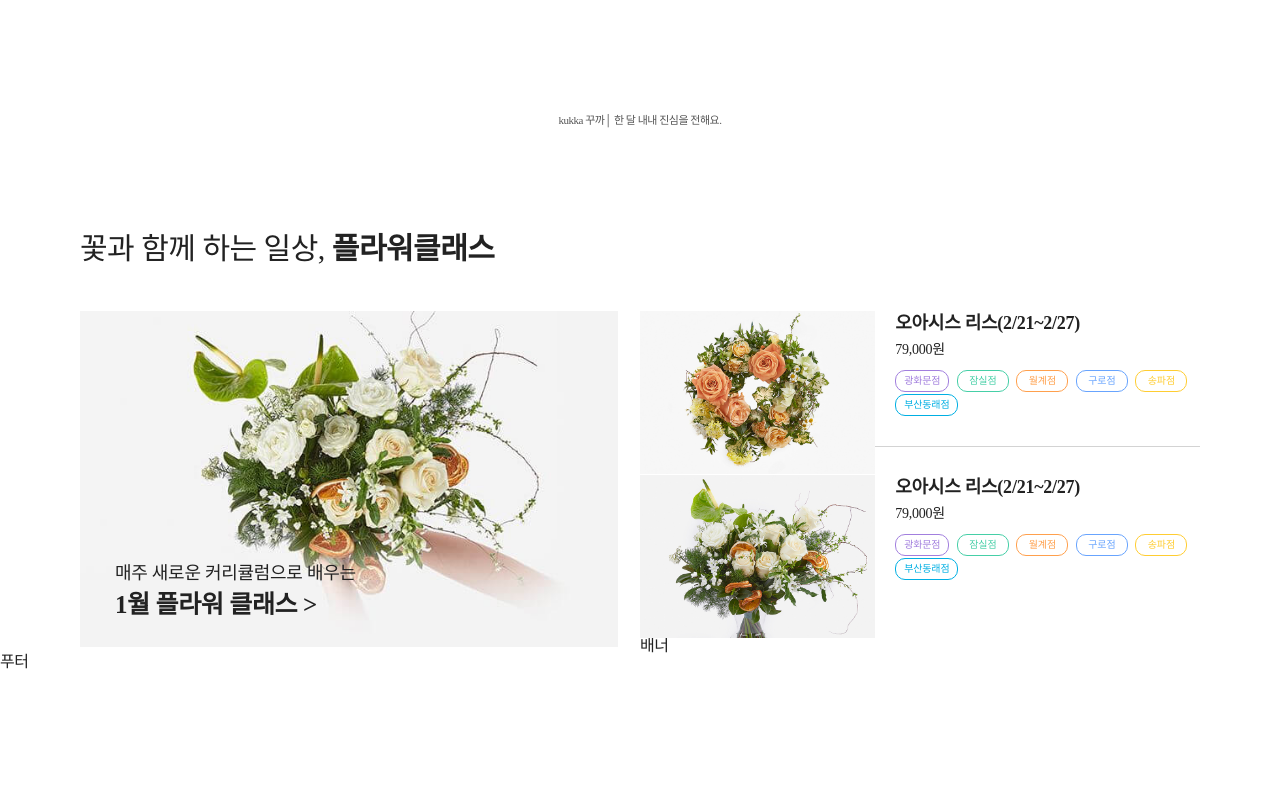
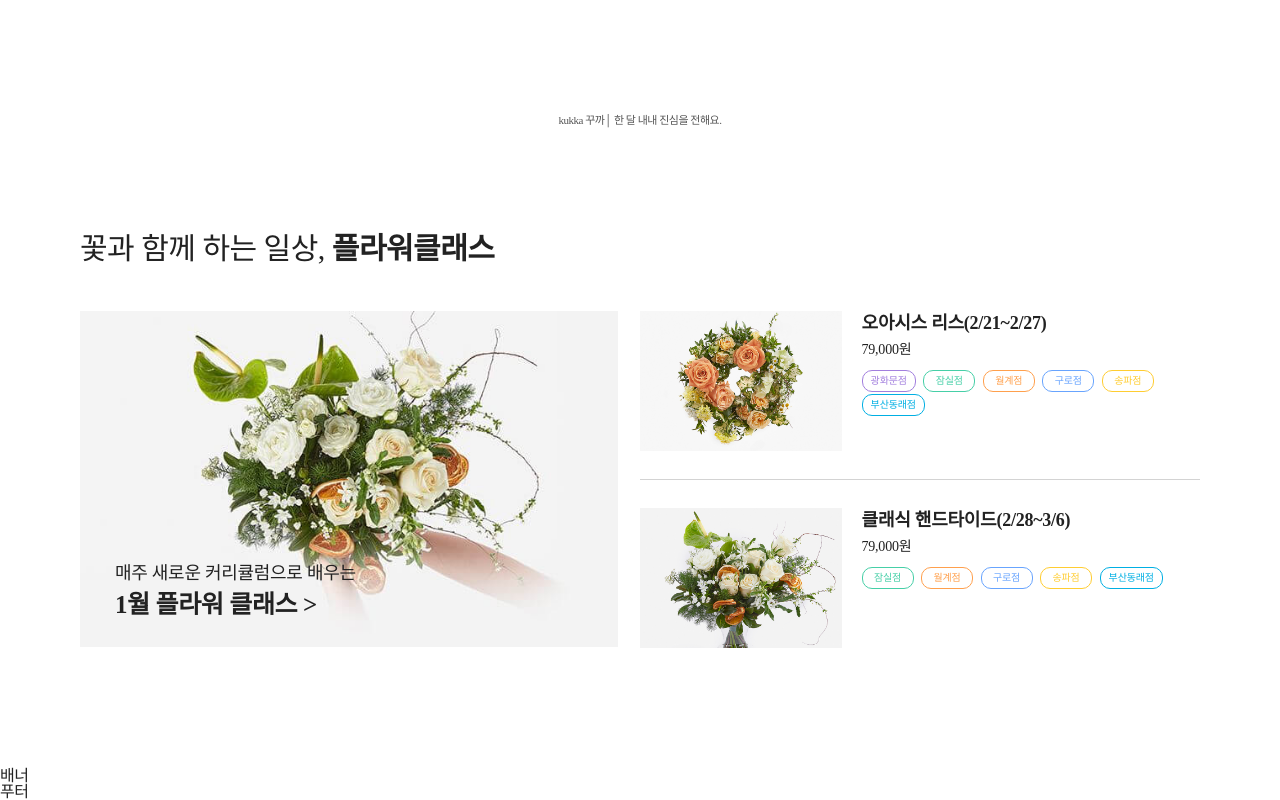
Before and after one commit to PreOnBoarding-Team17/Week4_JavaScript, a plain HTML site: page index.html in a window 1280 px wide. Shown: the part 645-1445 px from the top of the page. Before the commit the page ends 1315 px from the top, so only its background shows below. Drawn offline with Linux system fonts and the light colour scheme.

Commit message:
feat #3: 슬라이더 레이아웃 완성

```diff
--- a/CSS/Slider.css
+++ b/CSS/Slider.css
@@ -1,7 +1,9 @@
+.slider {
+  box-sizing: border-box;
+}
 .slider__header {
   padding: 40px 20px 0;
 }
-
 .slider__title {
   font-size: 22px;
   line-height: 34px;
@@ -18,6 +20,9 @@
   position: relative;
   display: block;
 }
+.slider__main--img {
+  width: 100%;
+}
 .slider__main--image {
   position: absolute;
   top: 0;
@@ -27,11 +32,6 @@
   background-position: center center;
   background-repeat: no-repeat;
   background-size: cover;
-}
-.slider__main--img {
-  width: 100%;
-  vertical-align: top;
-  border: 0;
 }
 .slider__main--title {
   position: absolute;
@@ -43,11 +43,6 @@
   overflow: hidden;
   text-overflow: ellipsis;
   white-space: nowrap;
-  font-size: 16px;
-  line-height: 24px;
-  font-weight: 700;
-  letter-spacing: -0.24px;
-  color: #222222;
 }
 .slider__main--subtitle {
   position: absolute;
@@ -64,19 +59,34 @@
   letter-spacing: -0.21px;
   color: #222;
 }
+.slider__sub {
+  list-style: none;
+  letter-spacing: -0.5px;
+  padding: 0;
+  margin: 0;
+}
 .slider__sub--item {
   padding-top: 20px;
+  margin: 0;
+  padding: 0;
+  letter-spacing: -0.5px;
+  outline-width: 1px;
 }
 .slider__sub--wrapper {
   position: relative;
-  padding: 0;
+  padding: 0 0 30px 160px;
   display: block;
+  margin-block-start: 1em;
+  margin-block-end: 1em;
+  margin-inline-start: 0px;
+  margin-inline-end: 0px;
 }
 .slider__sub--thumbnail {
   position: absolute;
   top: 0;
   left: 0;
   width: 144px;
+  overflow: hidden;
 }
 .slider__sub--thumbnail__link {
   display: block;
@@ -99,6 +109,7 @@
   background-size: cover;
   background-position: center center;
   z-index: 1;
+  transition: transform 0.2s ease-out 0s;
 }
 .slider__sub--summary {
   height: auto;
@@ -180,12 +191,11 @@
   border-top: #ececec 1px solid;
 }
 .pc {
+  display: block;
+}
+.mobile {
   display: none;
 }
-.mobile {
-  display: block;
-}
-
 @media (min-width: 1024px) {
   .slider__container {
     max-width: 1240px;
@@ -203,9 +213,9 @@
   }
   .slider__body {
     padding: 40px 0 120px;
+    display: flex;
   }
   .slider__main {
-    float: left;
     width: 50%;
     padding-right: 2%;
   }
@@ -217,6 +227,7 @@
     line-height: 37px;
     font-weight: 700;
     letter-spacing: -0.38px;
+    color: #222;
   }
   .slider__main--subtitle {
     bottom: 18%;
@@ -228,30 +239,35 @@
     line-height: 27px;
     font-weight: 300;
     letter-spacing: -0.27px;
+    color: #222;
   }
   .slider__sub {
-    float: right;
     width: 50%;
+    display: flex;
+    flex-direction: column;
+  }
+  .slider__sub--item {
+    padding-top: 0;
   }
   .slider__sub--item {
     padding-top: 0;
   }
   .slider__sub--wrapper {
+    position: relative;
     padding: 0;
+    margin: 0;
   }
   .slider__sub--thumbnail {
     position: relative;
     top: inherit;
     left: inherit;
     float: left;
-    width: 42%;
-    overflow: hidden;
+    width: 36%;
   }
   .slider__sub--thumbnail__link {
     overflow: hidden;
   }
   .slider__sub--thumbnail__image:hover {
-    transition: transform 0.2s ease-out 0s;
     transform: scale(1.05);
   }
   .slider__sub--summary {
@@ -285,9 +301,9 @@
     border-top: #d3d3d3 1px solid;
   }
   .pc {
+    display: none;
+  }
+  .mobile {
     display: block;
   }
-  .mobile {
-    display: none;
-  }
 }
--- a/index.html
+++ b/index.html
@@ -145,15 +145,14 @@
                 <dt class="slider__sub--thumbnail">
                   <a class="slider__sub--thumbnail__link" style="background-image: url('./Asset/Slider/Slider_3.jpeg');" href="">
                     <img class="slider__sub--thumbnail__img" src="./Asset/Slider/Slider_3.jpeg" alt="이미지">
-                  <span class="slider__sub--thumbnail__image" style="background-image: url('./Asset/Slider/Slider_3.jpeg')"></span>
+                    <span class="slider__sub--thumbnail__image"  style="background-image: url('./Asset/Slider/Slider_3.jpeg')"></span>
                   </a>
                 </dt>
                 <dd class="slider__sub--summary">
-                <span class="slider__sub--summary-title">오아시스 리스(2/21~2/27)</span>
+                  <span class="slider__sub--summary-title">클래식 핸드타이드(2/28~3/6)</span>
                   <span class="slider__sub--summary-price">79,000원</span>
                   <span class="blank"></span>
                   <span class="slider__sub--summary-chips">
-                  <a class="slider__sub--summary-chip purple" href="">광화문점</a>
                     <a class="slider__sub--summary-chip cyan" href="">잠실점</a>
                     <a class="slider__sub--summary-chip orange" href="">월계점</a>
                     <a class="slider__sub--summary-chip lightblue" href="">구로점</a>
```
Lines whose indentation alone changed are shown as unchanged.
